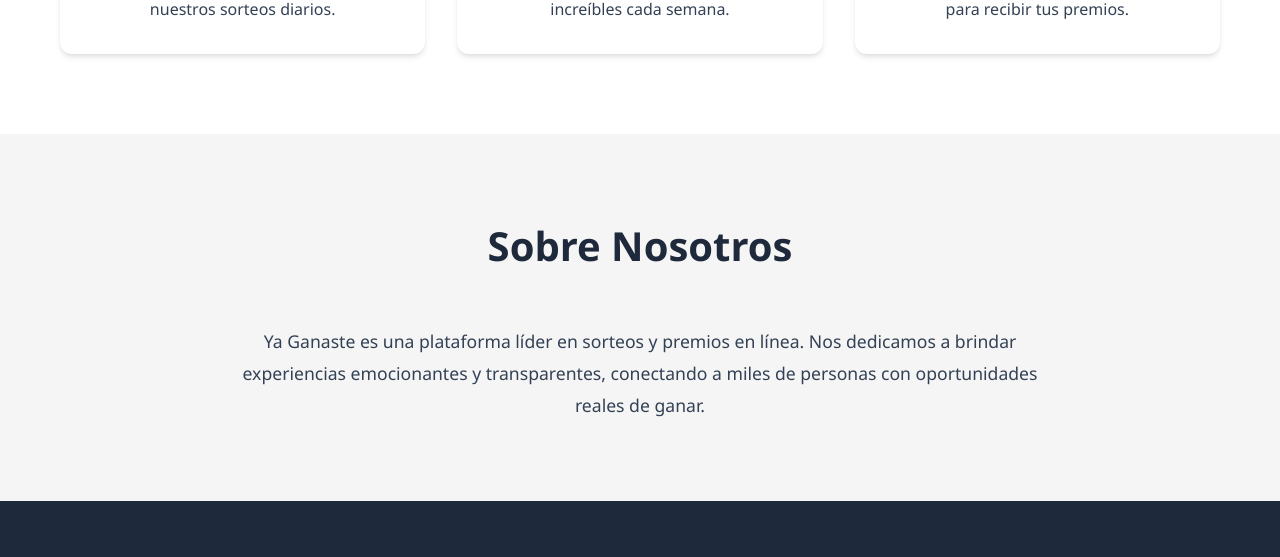
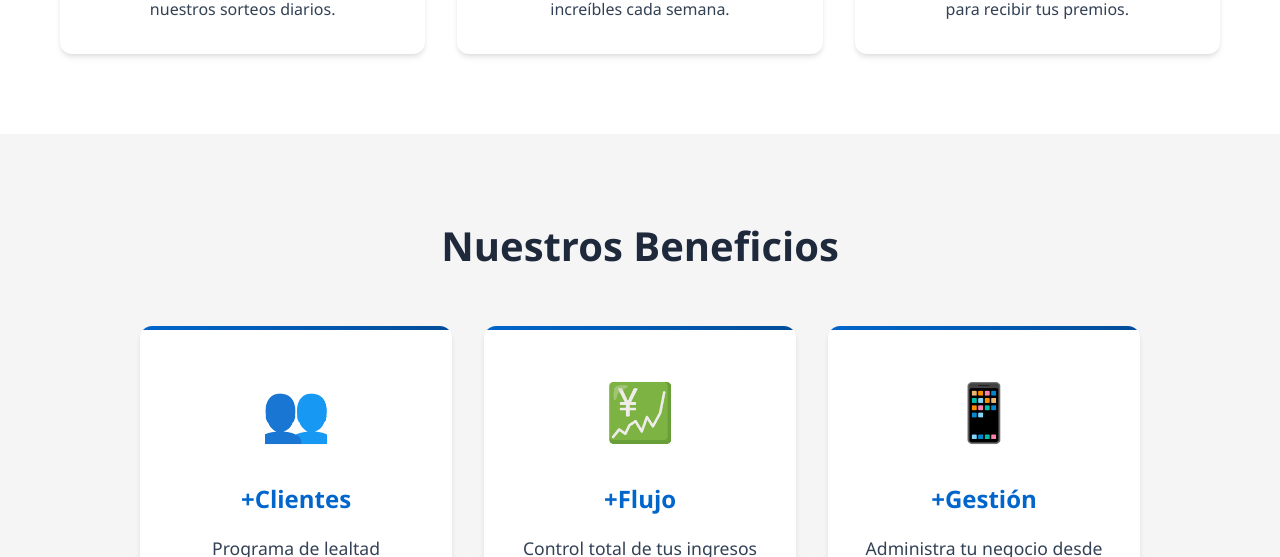
Before and after one commit to gptdeivid/repo_paga_todo, a plain HTML site: page index.html in a window 1280 px wide. Shown: the part 981-1538 px from the top of the page. Drawn offline with Linux system fonts and the light colour scheme.

Commit message:
Agregar sección Nuestros Beneficios con 3 tarjetas responsivas y navegación

```diff
--- a/index.html
+++ b/index.html
@@ -18,6 +18,7 @@
                 <ul class="nav-list">
                     <li><a href="#inicio" class="nav-link">Inicio</a></li>
                     <li><a href="#servicios" class="nav-link">Servicios</a></li>
+                    <li><a href="#beneficios" class="nav-link">Beneficios</a></li>
                     <li><a href="#nosotros" class="nav-link">Nosotros</a></li>
                     <li><a href="#contacto" class="nav-link">Contacto</a></li>
                 </ul>
@@ -67,6 +68,29 @@
                         <div class="service-icon">💰</div>
                         <h3>Pagos Seguros</h3>
                         <p>Sistema de pagos confiable y rápido para recibir tus premios.</p>
+                    </div>
+                </div>
+            </div>
+        </section>
+
+        <section id="beneficios" class="benefits">
+            <div class="container">
+                <h2 class="section-title">Nuestros Beneficios</h2>
+                <div class="benefits-grid">
+                    <div class="benefit-card">
+                        <div class="benefit-icon">👥</div>
+                        <h3>+Clientes</h3>
+                        <p>Programa de lealtad integrado</p>
+                    </div>
+                    <div class="benefit-card">
+                        <div class="benefit-icon">💹</div>
+                        <h3>+Flujo</h3>
+                        <p>Control total de tus ingresos</p>
+                    </div>
+                    <div class="benefit-card">
+                        <div class="benefit-icon">📱</div>
+                        <h3>+Gestión</h3>
+                        <p>Administra tu negocio desde una app</p>
                     </div>
                 </div>
             </div>
--- a/styles.css
+++ b/styles.css
@@ -229,10 +229,69 @@ body {
     color: var(--text-color);
 }
 
+/* Benefits Section */
+.benefits {
+    padding: 80px 0;
+    background-color: var(--light-color);
+}
+
+.benefits-grid {
+    display: grid;
+    grid-template-columns: repeat(auto-fit, minmax(300px, 1fr));
+    gap: 2rem;
+    max-width: 1000px;
+    margin: 0 auto;
+}
+
+.benefit-card {
+    background-color: var(--white);
+    padding: 2.5rem 2rem;
+    border-radius: 12px;
+    box-shadow: var(--shadow);
+    transition: all 0.3s ease;
+    text-align: center;
+    position: relative;
+    overflow: hidden;
+}
+
+.benefit-card::before {
+    content: '';
+    position: absolute;
+    top: 0;
+    left: 0;
+    right: 0;
+    height: 4px;
+    background: linear-gradient(135deg, var(--primary-color), var(--secondary-color));
+}
+
+.benefit-card:hover {
+    transform: translateY(-10px);
+    box-shadow: var(--shadow-lg);
+}
+
+.benefit-icon {
+    font-size: 3.5rem;
+    margin-bottom: 1.5rem;
+    display: block;
+}
+
+.benefit-card h3 {
+    font-size: 1.5rem;
+    margin-bottom: 1rem;
+    color: var(--primary-color);
+    font-weight: 700;
+}
+
+.benefit-card p {
+    color: var(--text-color);
+    font-size: 1.1rem;
+    font-weight: 500;
+}
+
 /* About Section */
 .about {
     padding: 80px 0;
-    background-color: var(--light-color);
+    background-color: var(--white);
 }
 
 .about-text {
@@ -364,6 +423,11 @@ body {
         grid-template-columns: 1fr;
     }
 
+    .benefits-grid {
+        grid-template-columns: 1fr;
+        gap: 1.5rem;
+    }
+
     .footer-content {
         grid-template-columns: 1fr;
         text-align: center;
@@ -385,7 +449,16 @@ body {
     }
 
     .services,
+    .benefits,
     .about {
         padding: 50px 0;
     }
+
+    .benefit-card {
+        padding: 2rem 1.5rem;
+    }
+
+    .benefit-icon {
+        font-size: 3rem;
+    }
 }
```
